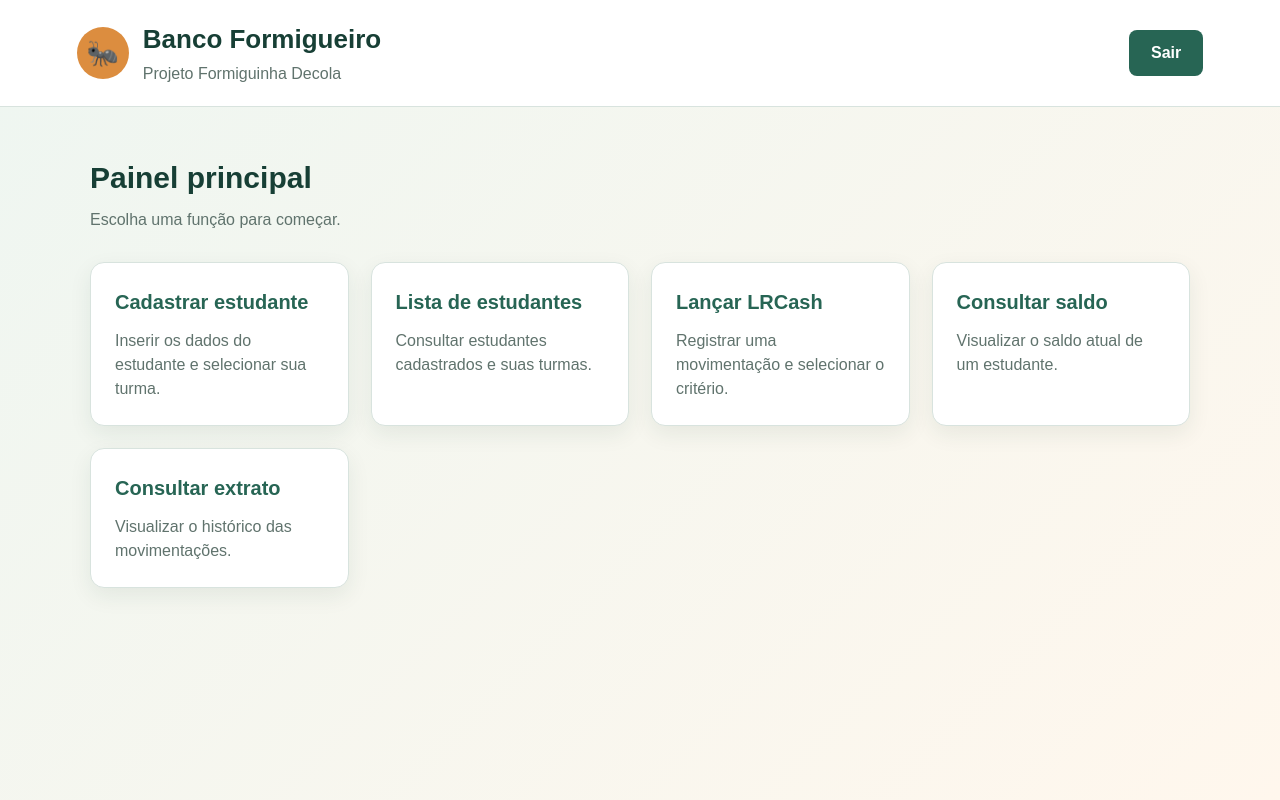
After one commit to analauratomazsantos-sys/formiguinha-decola, a Node server app: page /painel in a window 1280 px wide. The commit adds this page. Run offline with Node 20, Linux system fonts and the light colour scheme.

Commit message:
Cria painel principal e fluxo inicial de login

```diff
--- a/api/controllers/indexControllers.js
+++ b/api/controllers/indexControllers.js
@@ -2,6 +2,11 @@ function exibirLogin(req, res) {
     res.render("login");
 }
 
+function exibirPainel(req, res) {
+    res.render("painel");
+}
+
 module.exports = {
-    exibirLogin
+    exibirLogin,
+    exibirPainel
 };
--- a/api/routes/indexRoutes.js
+++ b/api/routes/indexRoutes.js
@@ -4,5 +4,6 @@ const indexControllers = require("../controllers/indexControllers.js");
 
 router.get("/", indexControllers.exibirLogin);
 router.get("/login", indexControllers.exibirLogin);
+router.get("/painel", indexControllers.exibirPainel);
 
 module.exports = router;
--- /dev/null
+++ b/api/views/painel.ejs
@@ -0,0 +1,55 @@
+<!DOCTYPE html>
+<html lang="pt-BR">
+<head>
+    <meta charset="UTF-8">
+    <meta name="viewport" content="width=device-width, initial-scale=1.0">
+    <title>Painel | Formiguinha Decola</title>
+    <link rel="stylesheet" href="/css/estilos.css">
+</head>
+<body class="pagina-painel">
+    <header class="topo-painel">
+        <div class="marca-painel">
+            <span class="icone-formiga">🐜</span>
+            <div>
+                <h1>Banco Formigueiro</h1>
+                <p>Projeto Formiguinha Decola</p>
+            </div>
+        </div>
+        <a class="botao-sair" href="/">Sair</a>
+    </header>
+
+    <main class="conteudo-painel">
+        <section class="boas-vindas">
+            <h2>Painel principal</h2>
+            <p>Escolha uma função para começar.</p>
+        </section>
+
+        <section class="grade-funcoes" aria-label="Funções do sistema">
+            <a class="cartao-funcao" href="/estudantes/novo">
+                <h3>Cadastrar estudante</h3>
+                <p>Inserir os dados do estudante e selecionar sua turma.</p>
+            </a>
+
+            <a class="cartao-funcao" href="/estudantes">
+                <h3>Lista de estudantes</h3>
+                <p>Consultar estudantes cadastrados e suas turmas.</p>
+            </a>
+
+            <a class="cartao-funcao" href="/lrcash">
+                <h3>Lançar LRCash</h3>
+                <p>Registrar uma movimentação e selecionar o critério.</p>
+            </a>
+
+            <a class="cartao-funcao" href="/saldo">
+                <h3>Consultar saldo</h3>
+                <p>Visualizar o saldo atual de um estudante.</p>
+            </a>
+
+            <a class="cartao-funcao" href="/extrato">
+                <h3>Consultar extrato</h3>
+                <p>Visualizar o histórico das movimentações.</p>
+            </a>
+        </section>
+    </main>
+</body>
+</html>
--- a/public/css/estilos.css
+++ b/public/css/estilos.css
@@ -160,3 +160,139 @@ button:focus-visible {
 .mensagem.sucesso {
     color: var(--cor-primaria);
 }
+
+.pagina-painel {
+    margin: 0;
+    min-height: 100vh;
+    background: linear-gradient(135deg, #eef6f1, #fff7ed);
+    color: #173f35;
+}
+
+.topo-painel {
+    display: flex;
+    align-items: center;
+    justify-content: space-between;
+    padding: 20px 6%;
+    background: #ffffff;
+    border-bottom: 1px solid #d8e3de;
+}
+
+.marca-painel {
+    display: flex;
+    align-items: center;
+    gap: 14px;
+}
+
+.icone-formiga {
+    display: flex;
+    align-items: center;
+    justify-content: center;
+    width: 52px;
+    height: 52px;
+    border-radius: 50%;
+    background: #dc8d3f;
+    font-size: 26px;
+}
+
+.marca-painel h1 {
+    margin: 0;
+    font-size: 26px;
+}
+
+.marca-painel p {
+    margin: 3px 0 0;
+    color: #60736d;
+}
+
+.botao-sair {
+    padding: 11px 22px;
+    border-radius: 8px;
+    background: #276554;
+    color: #ffffff;
+    text-decoration: none;
+    font-weight: 600;
+    transition: 0.2s;
+}
+
+.botao-sair:hover {
+    background: #194b3f;
+    transform: translateY(-2px);
+}
+
+.conteudo-painel {
+    width: 88%;
+    max-width: 1100px;
+    margin: 0 auto;
+    padding: 48px 0;
+}
+
+.boas-vindas {
+    margin-bottom: 30px;
+}
+
+.boas-vindas h2 {
+    margin: 0;
+    font-size: 30px;
+}
+
+.boas-vindas p {
+    margin: 8px 0 0;
+    color: #60736d;
+}
+
+.grade-funcoes {
+    display: grid;
+    grid-template-columns: repeat(auto-fit, minmax(230px, 1fr));
+    gap: 22px;
+}
+
+.cartao-funcao {
+    display: block;
+    min-height: 130px;
+    padding: 24px;
+    border: 1px solid #d8e3de;
+    border-radius: 14px;
+    background: #ffffff;
+    color: #173f35;
+    text-decoration: none;
+    box-shadow: 0 8px 22px rgba(23, 63, 53, 0.08);
+    transition: 0.2s;
+}
+
+.cartao-funcao:hover {
+    border-color: #dc8d3f;
+    transform: translateY(-4px);
+    box-shadow: 0 12px 28px rgba(23, 63, 53, 0.14);
+}
+
+.cartao-funcao h3 {
+    margin: 0 0 12px;
+    color: #276554;
+    font-size: 20px;
+}
+
+.cartao-funcao p {
+    margin: 0;
+    color: #60736d;
+    line-height: 1.5;
+}
+
+@media (max-width: 700px) {
+    .topo-painel {
+        align-items: flex-start;
+        padding: 18px 5%;
+        gap: 15px;
+    }
+
+    .marca-painel h1 {
+        font-size: 20px;
+    }
+
+    .botao-sair {
+        padding: 9px 15px;
+    }
+
+    .conteudo-painel {
+        padding: 32px 0;
+    }
+}
--- a/public/js/login.js
+++ b/public/js/login.js
@@ -23,5 +23,9 @@ form.addEventListener("submit", (event) => {
     }
 
     mensagem.classList.add("sucesso");
-    mensagem.textContent = "Dados validados. Aguardando conexão com o servidor.";
+    mensagem.textContent = "Dados validados. Entrando...";
+
+    setTimeout(() => {
+        window.location.href = "/painel";
+    }, 1000);
 });
```
